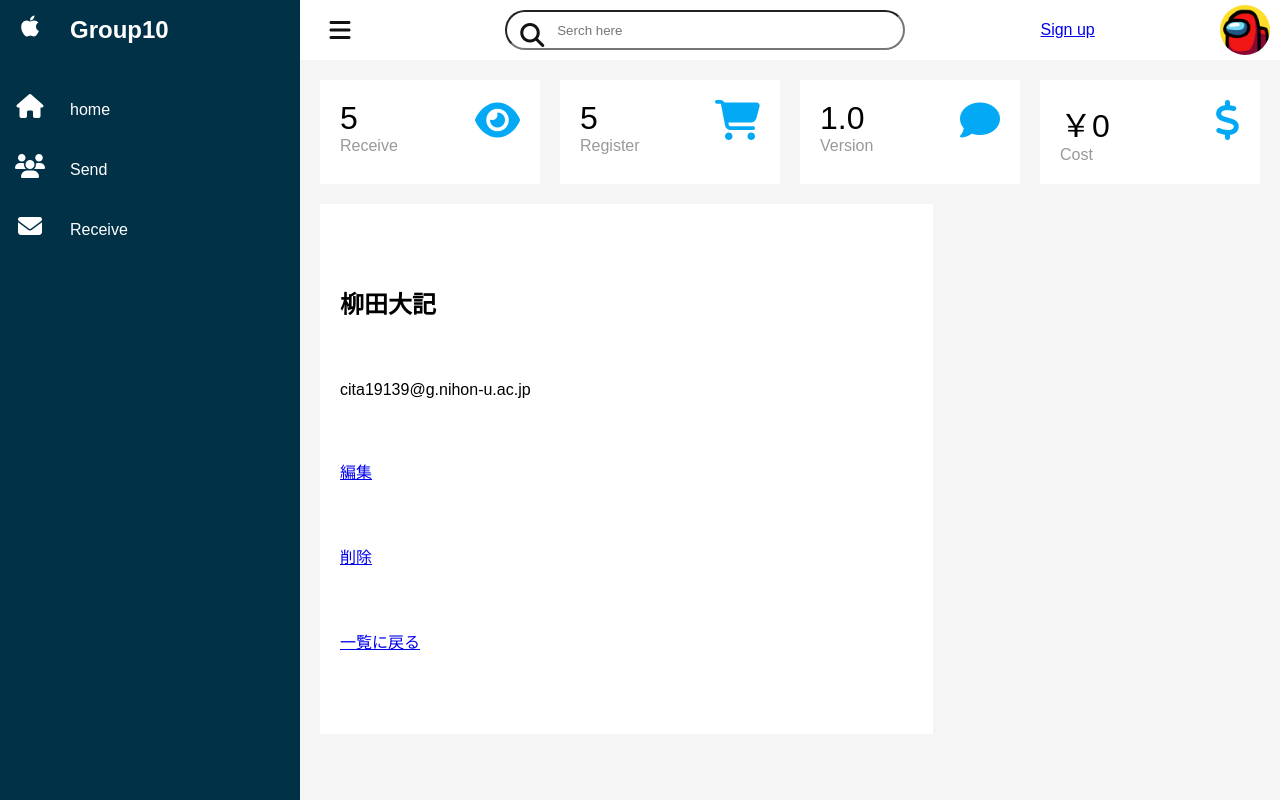
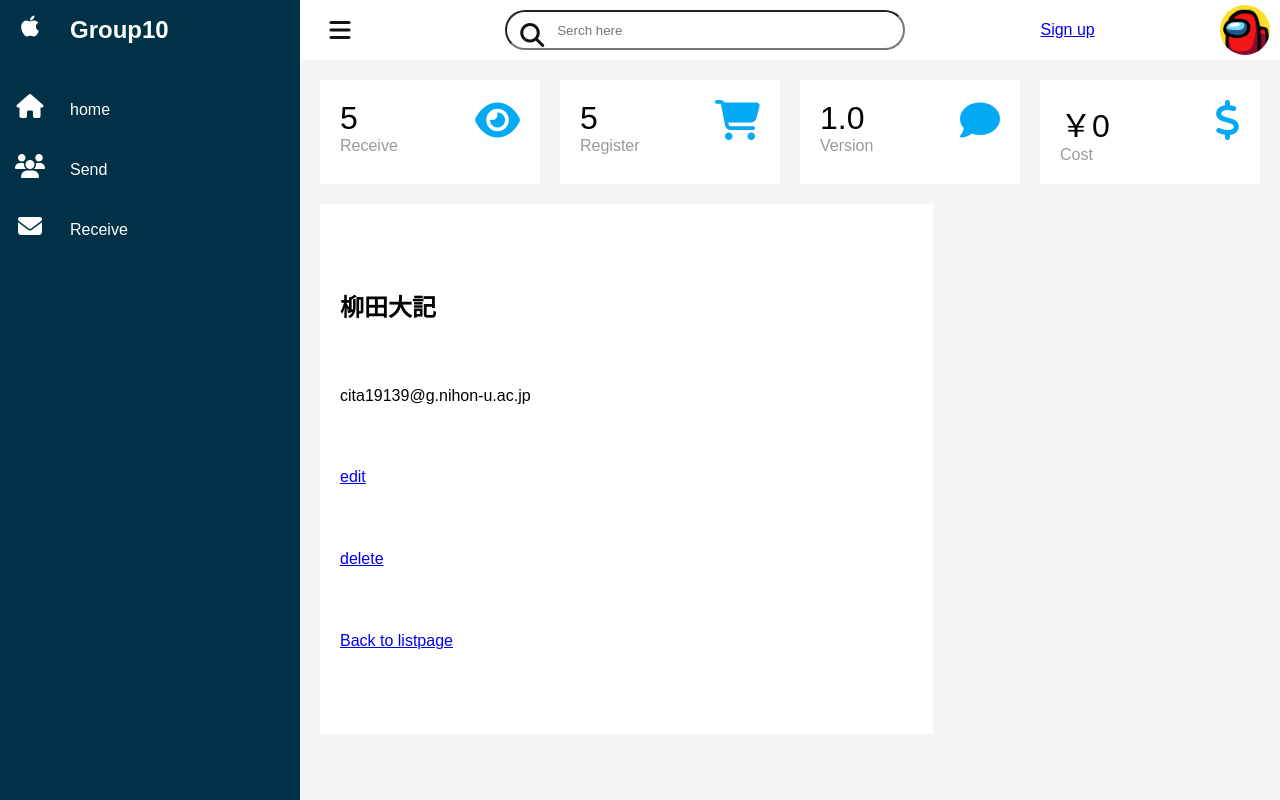
Before and after one commit to Tea-Key1/django-website-10, a Django app: template blog/templates/blog/post_detail.html in a window 1280 px wide. Run offline with Django 3.2, Linux system fonts and the light colour scheme; the template is opened without the code that fills it: values that come from a table or form of the project are taken from there, others are empty; data comes from the database, SQL or seed files in the repository; parts of the project's set-up code (start-up, migrations or seed data) failed here and were passed over; some libraries are stand-ins or nearby versions.

Commit message:
Update post_detail.html

```diff
--- a/blog/templates/blog/post_detail.html
+++ b/blog/templates/blog/post_detail.html
@@ -5,7 +5,7 @@
 <div>
     {{ object.mail }}
 </div>
-<a href="{% url 'update' object.pk %}">編集</a>
-<a href="{% url 'delete' object.pk %}">削除</a>
-<p><a href="/">一覧に戻る</a></p>
+<a href="{% url 'update' object.pk %}">edit</a>
+<a href="{% url 'delete' object.pk %}">delete</a>
+<p><a href="/">Back to listpage</a></p>
 {% endblock %}
```
